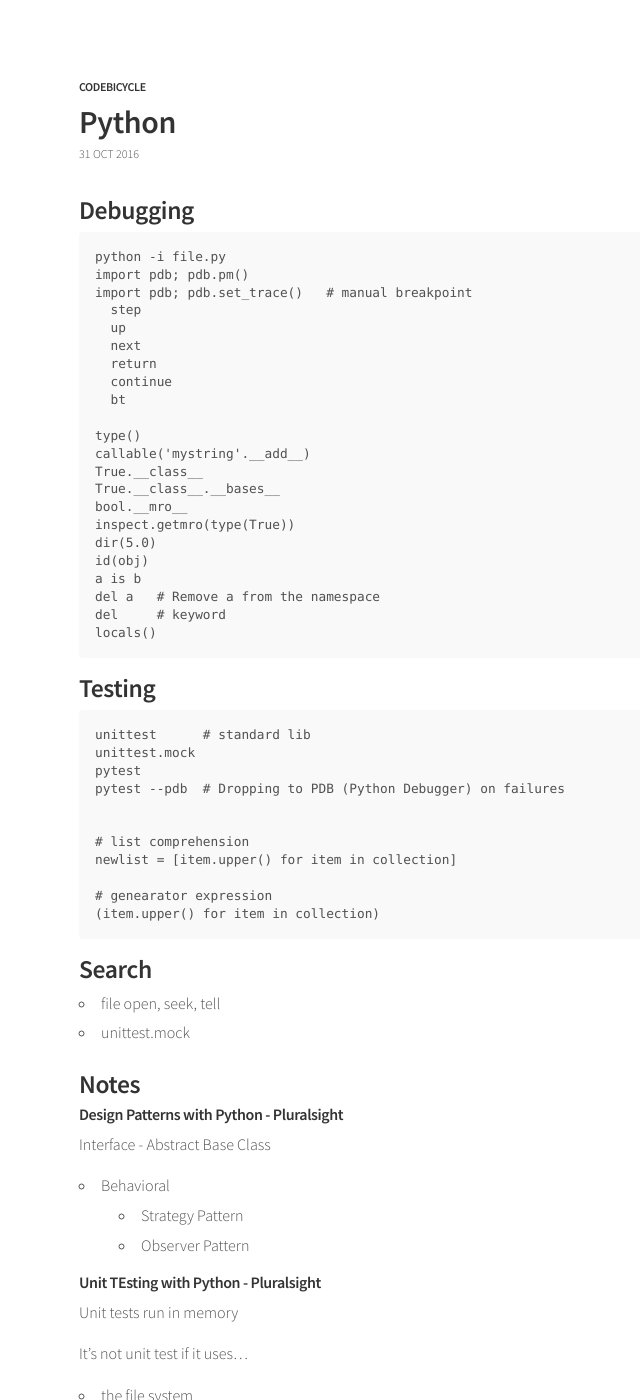
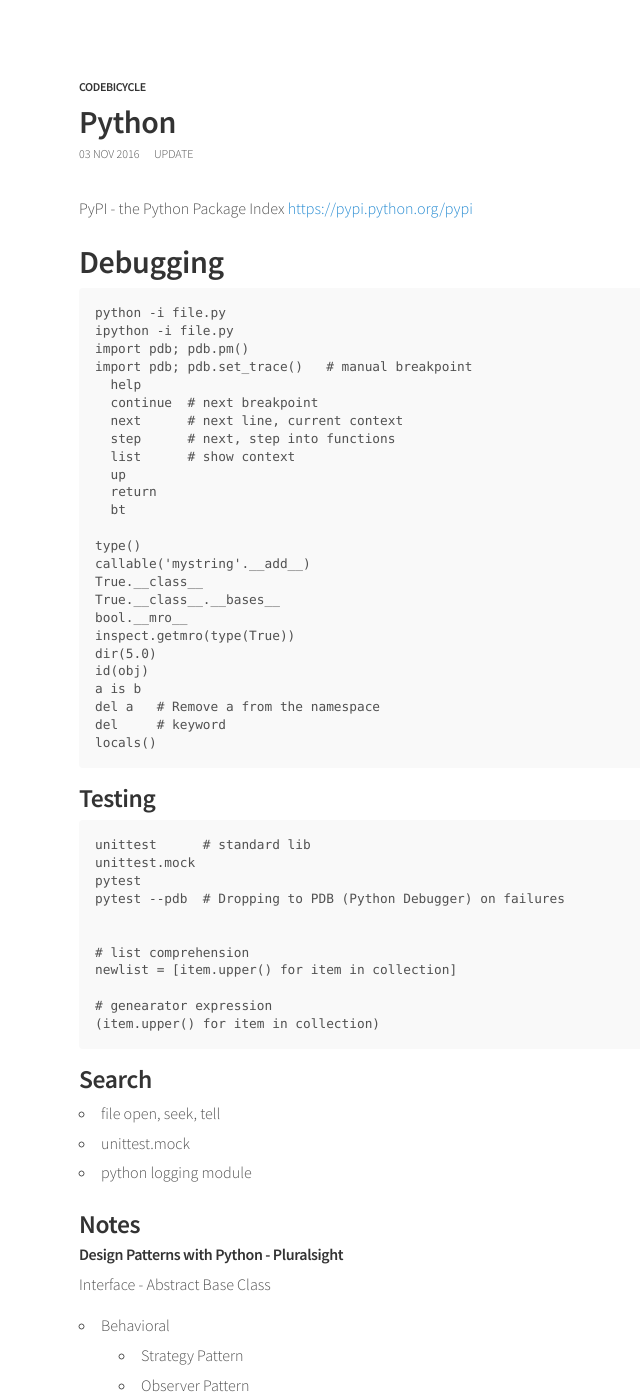
Before and after one commit to codebicycle/2016-codebicycle.github.io, a Jekyll site: the page built from _posts/2016-10-31-python.md, in a window 1280 px wide and 1400 px high. Shown: the whole window, without its empty margins (273-913 px from the left). Built offline with Jekyll 4.4.1, drawn with Linux system fonts in a browser that asks for light colours; some of the changed text lies outside the part shown.

Commit message:
Update python, config

```diff
--- a/_config.yml
+++ b/_config.yml
@@ -7,6 +7,10 @@
 
 # Markdown
 markdown:           kramdown
+
+kramdown:
+  input:            GFM
+  # hard_wrap:        true
 
 # Navigation
 nav:
--- a/_posts/2016-10-31-python.md
+++ b/_posts/2016-10-31-python.md
@@ -1,17 +1,24 @@
 ---
 title: Python
+update: 2016-11-03
 ---
 
-## Debugging
+PyPI - the Python Package Index
+                                  [https://pypi.python.org/pypi]()
+
+# Debugging
 
     python -i file.py
+    ipython -i file.py
     import pdb; pdb.pm()
     import pdb; pdb.set_trace()   # manual breakpoint
-      step
+      help
+      continue  # next breakpoint
+      next      # next line, current context
+      step      # next, step into functions
+      list      # show context
       up
-      next
       return
-      continue
       bt
 
     type()
@@ -46,6 +53,7 @@
 
 - file open, seek, tell
 - unittest.mock
+- python logging module
 
 
 
@@ -109,8 +117,18 @@
 - Binary Search Trees
 
 
+#### Python Beyond The Basics - Object Oriented Programming - Safari
+
+Object attribute lookup hierarchy
+
+- instance
+- class
+- any class from which the class inherits
+
+
 #### Other
 
 Intermediate Python Programming - Safari
-
 Code Dojo TDD - Pluralsight
+Effective Python - Safari
+Designing Data Structures in Python, George T. Heineman - Safari
```
